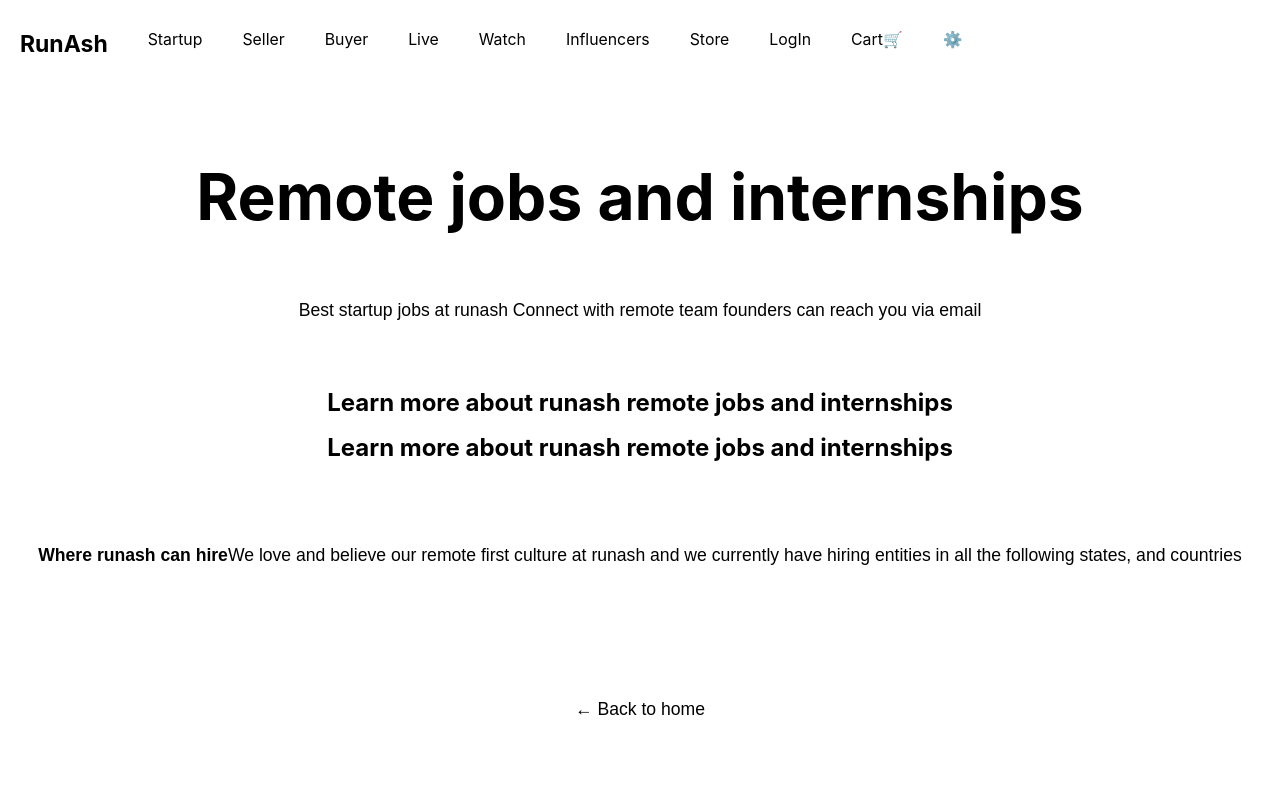
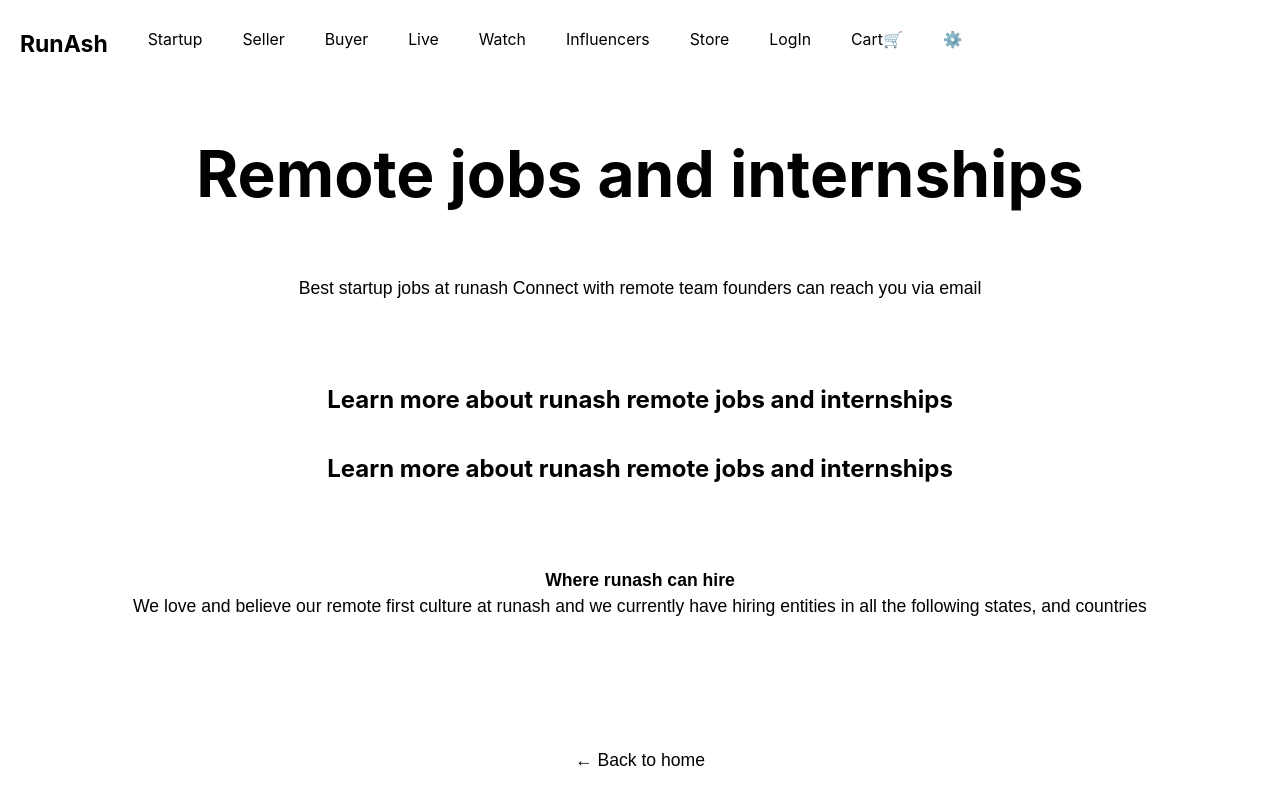
Before and after one commit to rammurmu/next, a Next.js app: page /remote in a window 1280 px wide. Shown: the top 804 px of the page. Built offline with nearby package versions, Linux system fonts and the light colour scheme.

Commit message:
Update remote.js

```diff
--- a/pages/remote.js
+++ b/pages/remote.js
@@ -11,21 +11,21 @@ export default function Remote() {
 
        <div className={styles.grid}>
        <div className={styles.text}>
-         <h1>
+         <h2>
            Learn more about runash remote jobs and internships
-         </h1>
+         </h2>
        </div>
        </div>
        <div className={styles.grid}>
        <div className={styles.text}>
-         <h1>
+         <h2>
            Learn more about runash remote jobs and internships
-         </h1>
+         </h2>
        </div>
        </div>
 
 
-         <p className={styles.description}><b>Where runash can hire</b>We love and believe our remote first culture at runash and we currently have hiring entities in all the following states, and countries</p>
+         <p className={styles.description}><b>Where runash can hire</b><br />We love and believe our remote first culture at runash and we currently have hiring entities in all the following states, and countries</p>
 
 
 
```
